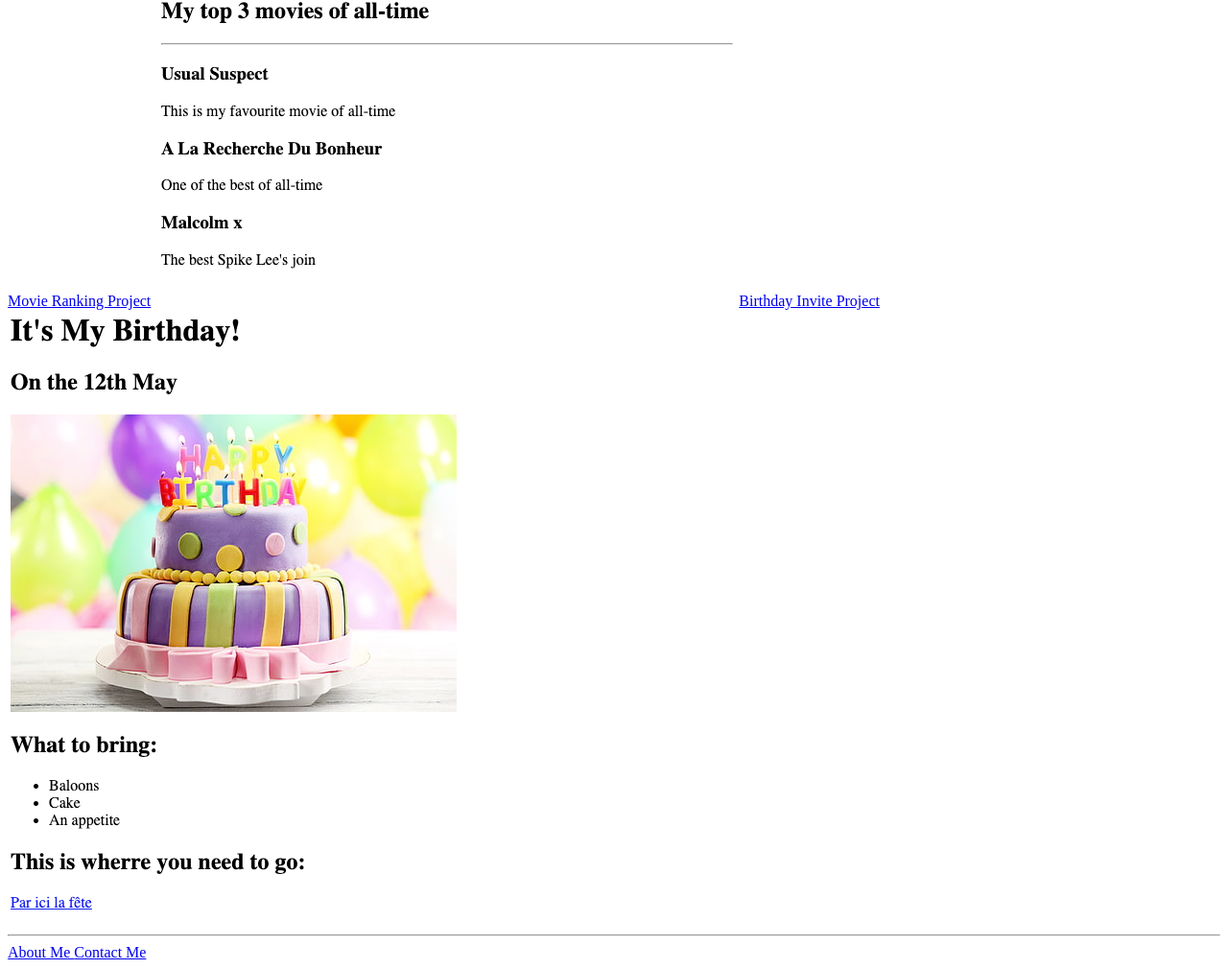
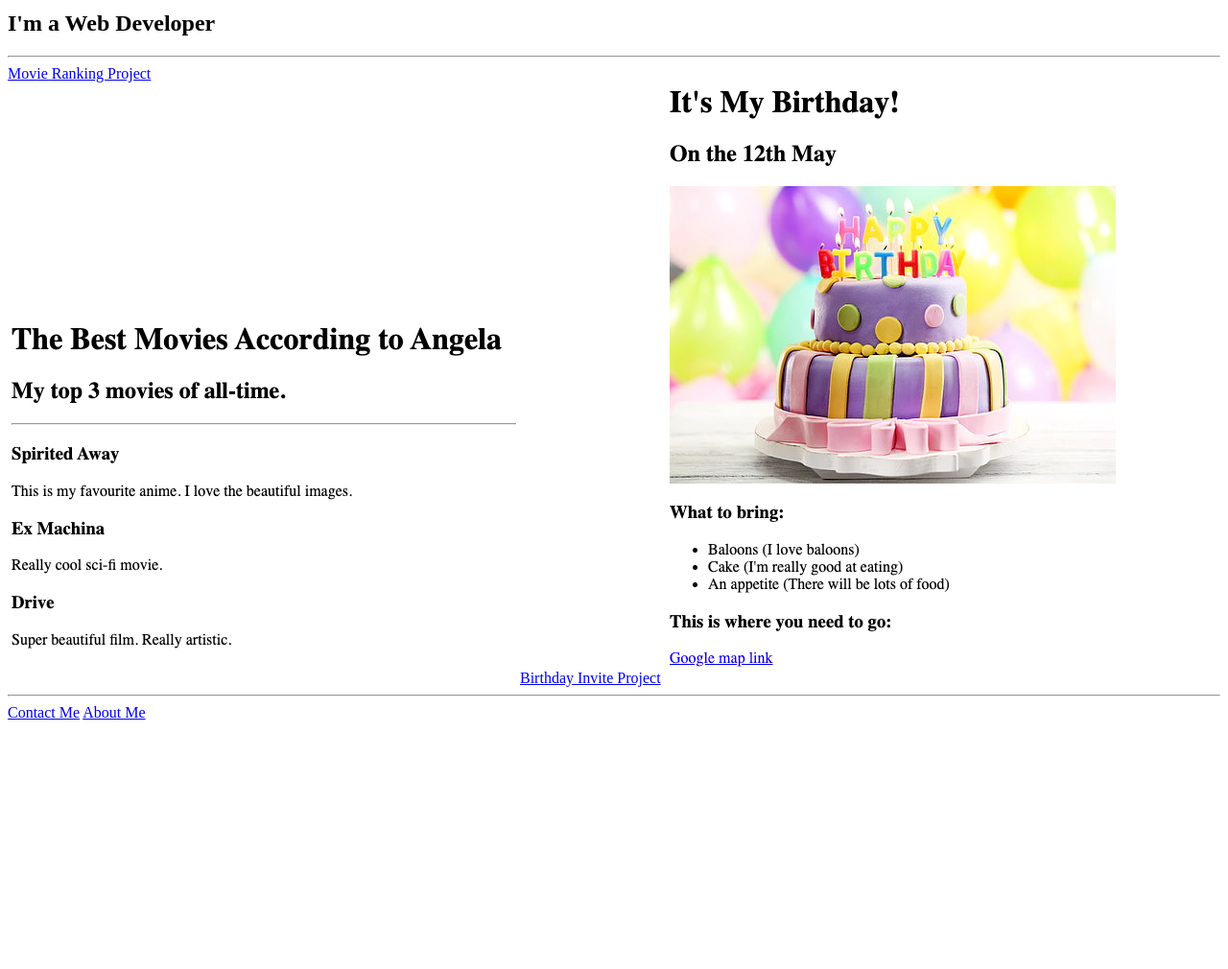
Before and after one commit to geemio/html-portfolio, a plain HTML site: page index.html in a window 1280 px wide. Shown: the part 69-1079 px from the top of the page at 96% size. After the commit the page ends 829 px from the top, so only its background shows below. Drawn offline with Linux system fonts and the light colour scheme.

Commit message:
Add files via upload

```diff
--- a/index.html
+++ b/index.html
@@ -4,23 +4,32 @@
 <head>
     <meta charset="UTF-8">
     <meta name="viewport" content="width=device-width, initial-scale=1.0">
-    <title>My Web Page</title>
+    <title>My Portfolio</title>
 </head>
 <body>
-    <!-- TODO 2: Add Your previous projects' HTML into the public folder -->
-<a href="../2.4 Movie Ranking Project/index.html">Movie Ranking Project</a>
+    <h1>Daniel GARNIER's Portfolio</h1>
+
+    <h2>I'm a Web Developer</h2>
+    <hr>
+    <a href="./public/movie-ranking.html">Movie Ranking Project</a><br>
+
+    <a href="./public/movie-ranking.html"><img src="./assets/images/Capture d’écran 2025-03-20 à 19.41.40.png" alt=""></a>
+    <a href="./public/birthday-invite.html">Birthday Invite Project</a>
+    <a href="./public/birthday-invite.html"><img src="./assets/images/Capture d’écran 2025-03-20 à 19.40.56.png" alt=""></a>
+    <hr>
+    <a href="./public/contact.html">Contact Me</a> <a href="./public/about.html">About Me</a>
+</body>
+</html>
+<!-- TODO 2: Add Your previous projects' HTML into the public folder -->
+
 <!-- TODO 3: Take screenshots of your project previews and add the images to the images folder -->
-<img src="./assets/images/Capture d’écran 2025-01-08 à 20.11.23.png" alt="movie ranking">
+
 <!-- TODO 4: Add titles/subtitles etc. -->
-<a href="../3.4 Birthday Invite Project/index.html">Birthday Invite Project</a>
+
 <!-- TODO 5: Add a link to the project pages -->
-<img src="./assets/images/Capture d’écran 2025-01-08 à 20.12.07.png" alt="">
+
 <!-- TODO 6: Add images to show the project previews
 HINT for TODO 6: You can use the height attribute set to 200 to make the image smaller:
 https://developer.mozilla.org/en-US/docs/Web/HTML/Element/img#attr-height -->
 
 <!-- TODO 7: Add the Contact Me and About Me page links -->
- <hr>
-<a href="./public/about.html">About Me </a><a href="./public/contact.html"> Contact Me</a>
-</body>
-</html>
```
Also changed, not shown: assets/images/Capture d’écran 2025-03-20 à 19.40.56.png (added), assets/images/Capture d’écran 2025-03-20 à 19.41.40.png (added).
